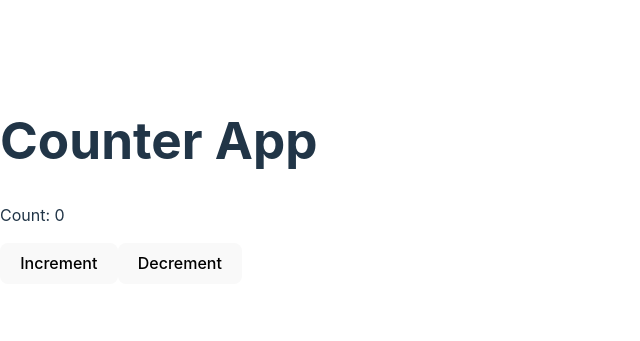
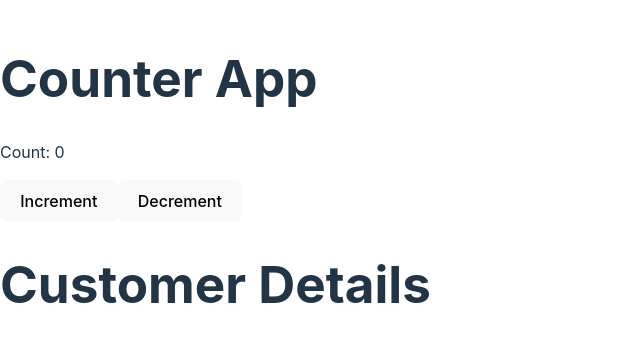
Before and after one commit to iamsabitak/vite-project-ts, a React (Vite) app: page / in a window 1280 px wide. Shown: the part 219-560 px from the top of the page, without its empty margins (0-640 px from the left). Built offline with nearby package versions, Linux system fonts and the light colour scheme.

Commit message:
implemented the customer component

```diff
--- a/src/App.tsx
+++ b/src/App.tsx
@@ -1,10 +1,12 @@
 import React from "react";
 import Counter from "./Counter";
+import Customer from "./Customer";
 
 const App: React.FC = () => {
   return (
     <div>
       <Counter />
+      <Customer />
     </div>
   );
 };
```
